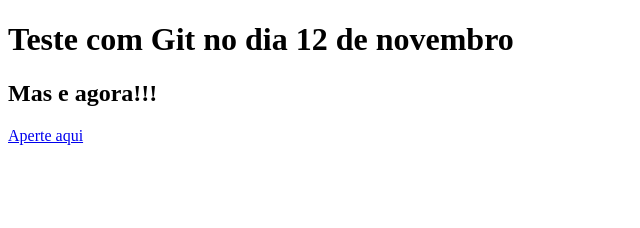
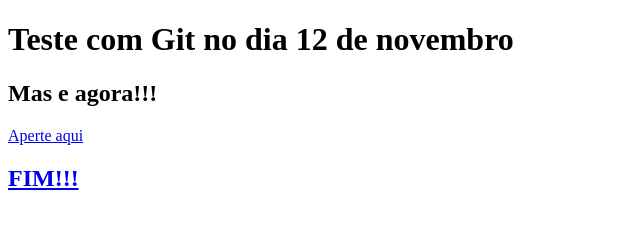
Before and after one commit to pedroarturbarbacena/TesteComGit, a plain HTML site: page index.html in a window 1280 px wide. Shown: the whole page, without its empty margins (0-640 px from the left). Drawn offline with Linux system fonts and the light colour scheme.

Commit message:
#coment FIM #time 30m

```diff
--- a/index.html
+++ b/index.html
@@ -8,6 +8,6 @@
 	<h2>Mas e agora!!!</h2>
 
 	<a href="www.google.com">Aperte aqui
-
+	<h2>FIM!!!</h2>
 </body>
 </html>
```
